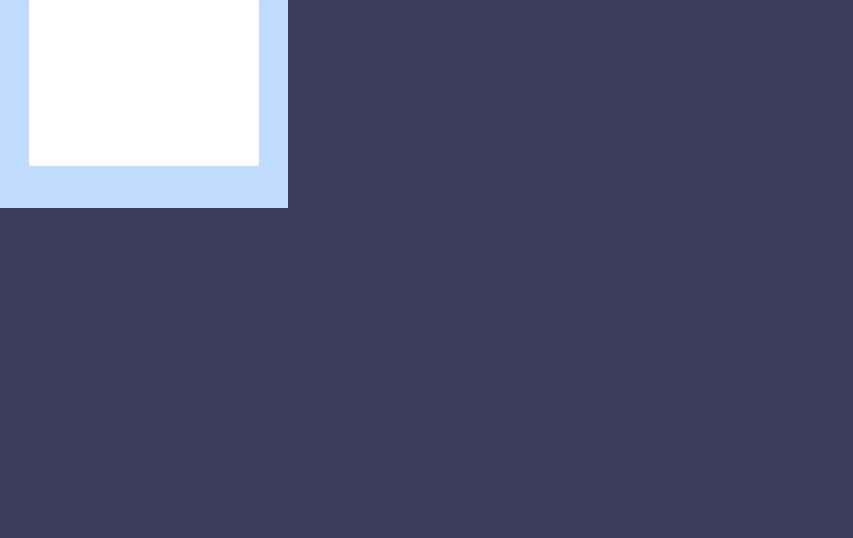
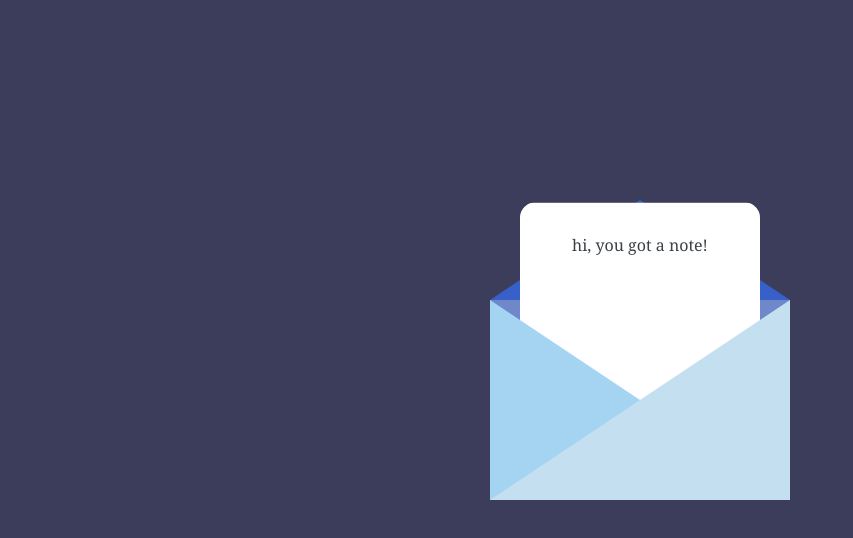
Before and after one commit to jamieRollison/uncommonhacks23, a React (Vite) app in the folder frontend/: page / in a window 1280 px wide. Shown: the top 538 px of the page, without its empty margins (0-853 px from the left). Built offline with nearby package versions, Linux system fonts and the light colour scheme; what tailwindcss-3d would draw is missing.

Commit message:
Add CSS animation envelope

```diff
--- a/frontend/src/components/AnimatedEnvelope.tsx
+++ b/frontend/src/components/AnimatedEnvelope.tsx
@@ -1,40 +1,13 @@
 function AnimatedEnvelope() {
   return (
-    <div className= "h-52 w-72 bg-blue-200 relative flex justify-center item-center z-0">
-    <div className="absolute h-full w-full top-0 left-0 border-r-150 border-solid border-l-150 border-t-transparent border-r-indigo-200 border-l-indigo-400 border-b-indigo-200 origin-top border-t-100 border-t-indigo-300 rotate-x-0 z-3"> </div>
-    <div className="absolute h-full w-full top-0 left-0 border-r-150 border-solid border-l-150 border-t-transparent border-r-indigo-200 border-l-indigo-400 border-b-indigo-200 origin-top border-t-100 border-t-indigo-400 rotate-x-90 z-1"> </div>
-    <div className="h-full w-full top-0 left-0 border-t-100 border-r-150 border-b-100 border-l-150 border-black z-3"> </div>
-    <div className= "absolute t-0 w-4/5 h-4/5 bg-white rounded-sm z-2">
-    </div>
-
-      {/* <div className="m-0 p-0 sm:box-border"></div>
-      <div className="wrapper h-200px w-300px bg-gray-500 relative flex justify-center items-center z-0">
-        <div className="absolute top-0 w-4/5 h-4/5 bg-white rounded-15 z-2"></div>
-      </div> */}
-    </div>
-
-    /*
-    .letter {
-        position: absolute;
-        top: 0;
-        width: 80%;
-        height: 80%;
-        background-color: white;
-        border-radius: 15px;
-        z-index: 2;
-    }
-    .envelope {
-        position: absolute;
-        height: 100%;
-        width: 100%;
-        top: 0;
-        left: 0;
-        border-top: 100px solid black;
-        border-right:150px solid black;
-        border-bottom: 100px solid black;
-        border-left: 150px solid black;
-        z-index: 3;
-    }*/
+    <div className="wrapper">
+      <div className="lid one"></div>
+      <div className="lid two"></div>
+      <div className="envelope"></div>
+      <div className="letter">
+        <p className="font-serif">hi, you got a note!</p>
+      </div>
+  </div>
   );
 }
 
--- a/frontend/src/components/HomeLoad.tsx
+++ b/frontend/src/components/HomeLoad.tsx
@@ -13,7 +13,7 @@ function HomeLoad() {
         </span>
       </h1>
       <p className="text-white font-serif text-xl">
-        Welcome to what we like to call, a working progress of the internet.{" "}
+        Welcome to what we like to call, a work in progress of the internet.{" "}
         <span className="italic text-blue-300 text-6xl">Letra</span> is a place where you can share
         your thoughts, ideas, and opinions with the world, or just your next door
         neighbor.{" "}
--- a/frontend/src/index.css
+++ b/frontend/src/index.css
@@ -6,3 +6,149 @@
   font-family: "BuonaDisplay";
   src: url("./assets/fonts/BuonaDisplayTrial-DemiBold.otf");
 }
+
+* {
+  margin: 0;
+  padding: 0;
+  box-sizing: border-box;
+}
+
+body {
+  height: 100vh;
+  width: 100%;
+  display: flex;
+  justify-content: center;
+  align-items: center;
+  font-family: sans-serif;
+}
+
+.wrapper {
+  height: 200px;
+  width: 300px;
+  background-color: #6e88ca;
+  position: relative;
+  display: flex;
+  justify-content: center;
+  z-index: 0;
+}
+
+.lid {
+  position: absolute;
+  height: 100%;
+  width: 100%;
+  top: 0;
+  left: 0;
+  border-right: 150px solid transparent;
+  border-bottom: 100px solid transparent;
+  border-left: 150px solid transparent;
+  transform-origin: top;
+  transition: transform 0.25s linear;
+}
+
+/* Lid when closed */
+.lid.one {
+  border-top: 100px solid #658ced;
+  transform: rotateX(0deg);
+  z-index: 3;
+  transition-delay: 0.75s;
+}
+
+/* Lid when opened */
+.lid.two {
+  border-top: 100px solid #3760C9;
+  transform: rotateX(90deg);
+  z-index: 1;
+  transition-delay: 0.5s;
+}
+
+.envelope {
+  position: absolute;
+  height: 100%;
+  width: 100%;
+  top: 0;
+  left: 0;
+  border-top: 100px solid transparent;
+  border-right: 150px solid #C4DFF0;
+  border-bottom: 100px solid #C4DFF0;
+  border-left: 150px solid #a4d4f2;
+  z-index: 3;
+}
+
+.letter {
+  position: absolute;
+  top: 0;
+  width: 80%;
+  height: 99%;
+  background-color: white;
+  border-radius: 15px;
+  z-index: 2;
+  transition: 0.5s;
+}
+
+.letter p {
+  text-align: center;
+  margin-top: 30px;
+  color: #3B4049;
+}
+
+.wrapper .lid.one {
+    transform: rotateX(90deg);
+    animation-name: lidOne;
+    animation-duration: 1s;
+    animation-iteration-count: 1;
+    animation-delay: 0s;
+    animation-direction: forwards;
+    animation-play-state: running;
+}
+
+@keyframes lidOne {
+    0% {
+        transform: rotateX(0deg);
+    }
+    100% {
+        transform: rotateX(90deg);
+    }
+}
+
+
+.wrapper .lid.two {
+    animation-name: lidTwo;
+    animation-duration: 10s;
+    animation-iteration-count: 1;
+    animation-delay: 1s;
+    animation-direction: forwards;
+    animation-play-state: running;
+}
+
+@keyframes lidTwo {
+  0% {
+    transform: rotateX(90deg);
+  }
+  50% {
+    transform: rotateX(180deg);
+  }
+  100% {
+    transform: rotateX(180deg);
+  }
+}
+
+.wrapper .letter {
+  animation-name: letter;
+    animation-duration: 5s;
+    animation-iteration-count: 1;
+    animation-delay: 4s;
+    animation-direction: forwards;
+    animation-play-state: running;
+  transition-delay: 4s;
+}
+
+@keyframes letter {
+  0% {
+    transform: translateY(0px);
+  }
+  100% {
+    transform: translateY(-100px);
+
+  }
+
+}
```
